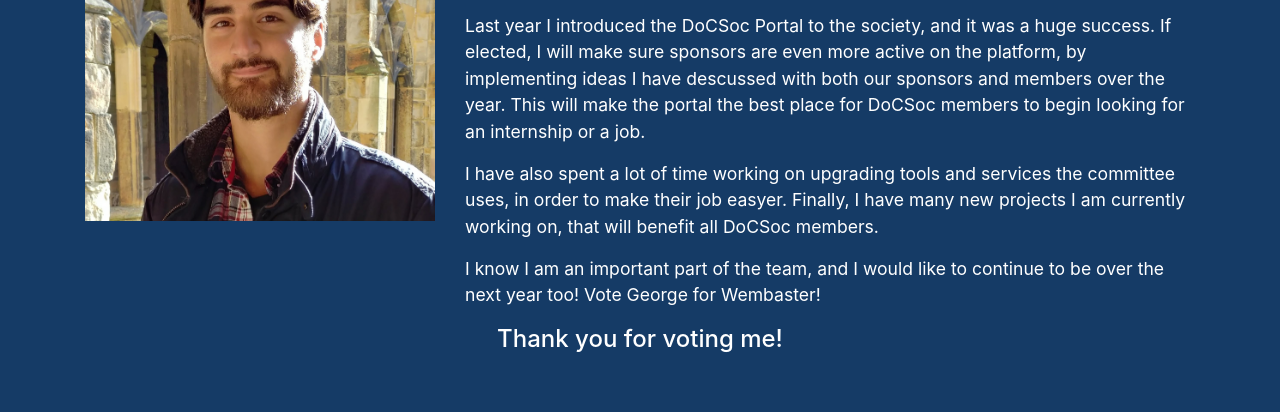
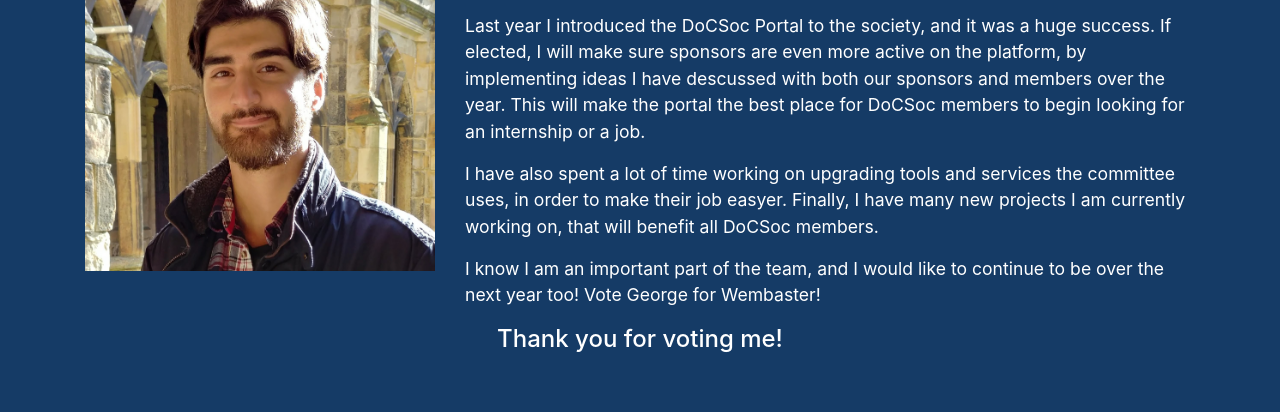
Before and after one commit to georgesoteriou/DoCSoc-webmaster-vote-me-website, a plain HTML site: page index.html in a window 1280 px wide. Shown: the part 449-861 px from the top of the page. Drawn offline with nearby package versions, Linux system fonts and the light colour scheme.

Commit message:
Update index.html

```diff
--- a/index.html
+++ b/index.html
@@ -53,7 +53,7 @@ font-size:1.1rem;
 
 <div class="container" style="margin-top:50px; margin-bottom:50px">
   <div class="row">
-    <div class="col-lg-4 offset-lg-0 col-sm-6 offset-sm-3" style="margin-bottom:50px">
+    <div class="col-lg-4 offset-lg-0 col-sm-6 offset-sm-3" style="margin-top:50px">
 	<img src="me.jpg">
     </div>
     <div class="col-lg-8 col-sm-12">
```
